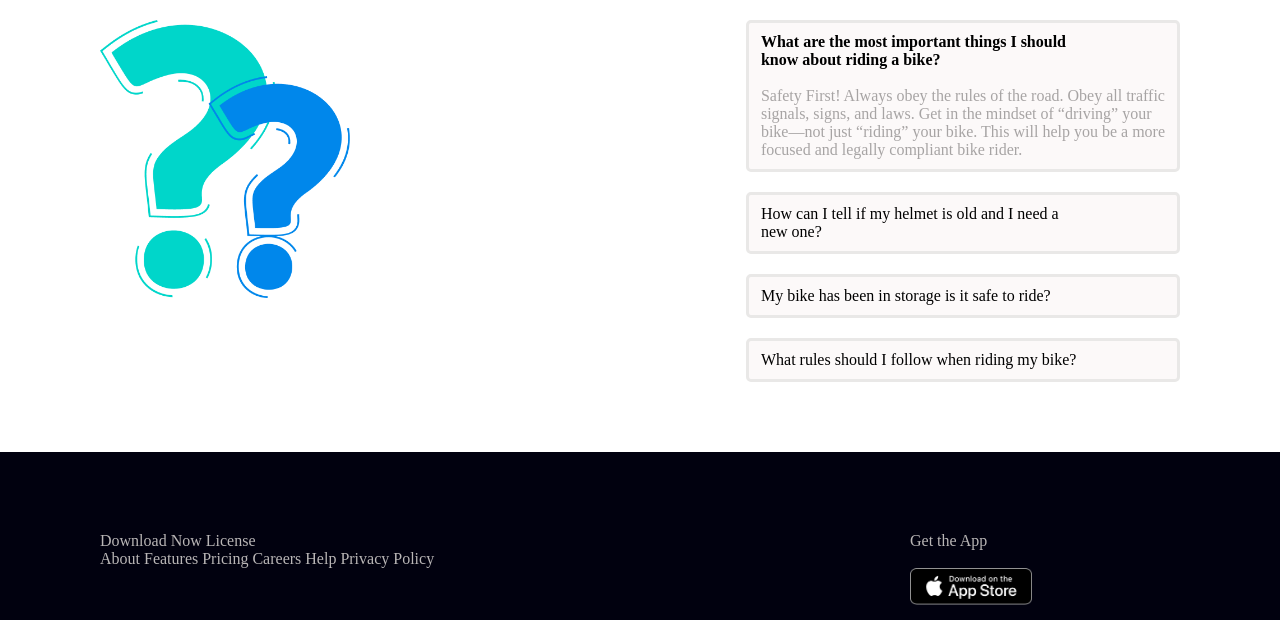
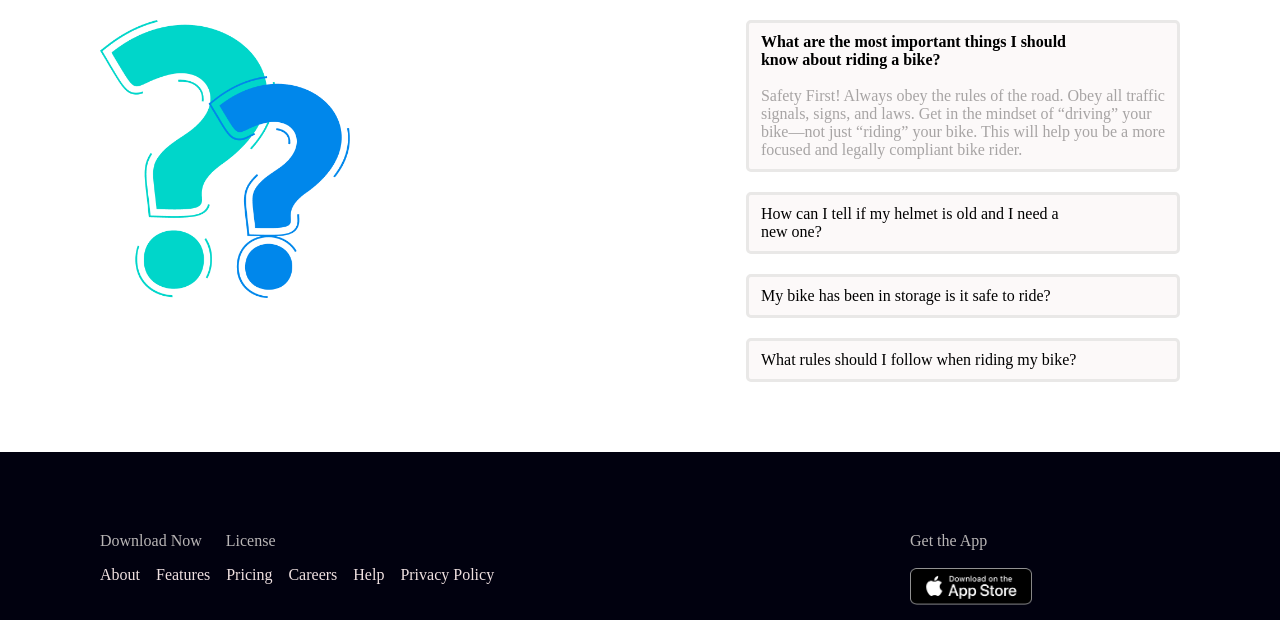
Before and after one commit to smrity873/biker-zone, a plain HTML site: page index.html in a window 1280 px wide. Shown: the part 2327-2947 px from the top of the page. Drawn offline with Linux system fonts and the light colour scheme.

Commit message:
footer finalized

```diff
--- a/index.html
+++ b/index.html
@@ -194,7 +194,9 @@
           <div class="box2">
             <p class=""><b>What are the most important things I should <br> know about riding a bike?</b></p>
             <br>
-            <p class="fontc-16">Safety First! Always obey the rules of the road. Obey all traffic <br> signals, signs, and laws. Get in the mindset of “driving” your <br> bike—not just “riding” your bike. This will help you be a more <br> focused and legally compliant bike rider. </p>
+            <p class="fontc-16">Safety First! Always obey the rules of the road. Obey all traffic <br> signals, signs,
+              and laws. Get in the mindset of “driving” your <br> bike—not just “riding” your bike. This will help you
+              be a more <br> focused and legally compliant bike rider. </p>
           </div>
           <div class="box2 mt-20">
             <p>
@@ -212,15 +214,28 @@
       </div>
     </section>
   </header>
+
+  <!-- footer section started -->
   <footer class="bg1">
     <section class="justify py-20 container">
+
       <div class="flex justyfy mt-60 mb-50">
+
         <div class="font-16">
-        <p>Download Now  <span>    </span>  License</p>
-        <p>About   Features  Pricing   Careers   Help Privacy Policy</p>
+          <p>Download Now <span style="margin-left: 20px;"> License</span></p>
+          <div style="display: flex; gap: 16px; margin-top: 16px;">
+            <a href="">About</a>
+            <a href="">Features</a>
+            <a href="">Pricing</a>
+            <a href="">Careers</a>
+            <a href="">Help</a>
+            <a href="">Privacy Policy</a>
+          </div>
+
           <br><br><br><br><br><br>
           <p>© 2020 bike. All rights reserved</p>
         </div>
+
         <div class="flex_d">
           <p class="font-16">Get the App</p><br>
           <img width="45%" src="./images/others/ios.png" alt=""><br>
```
Also changed, not shown: css/style.css (line endings or trailing spaces). Lines whose indentation alone changed are shown as unchanged.
